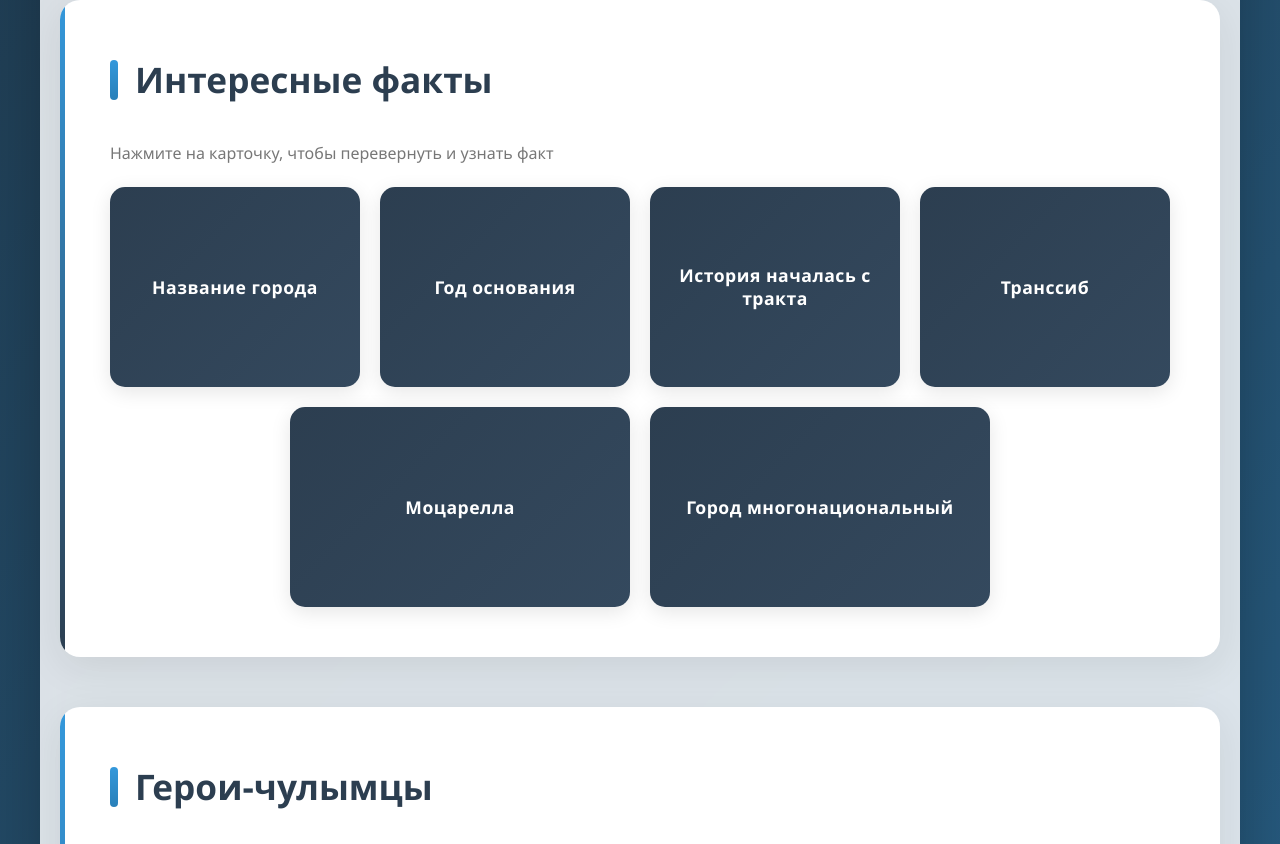
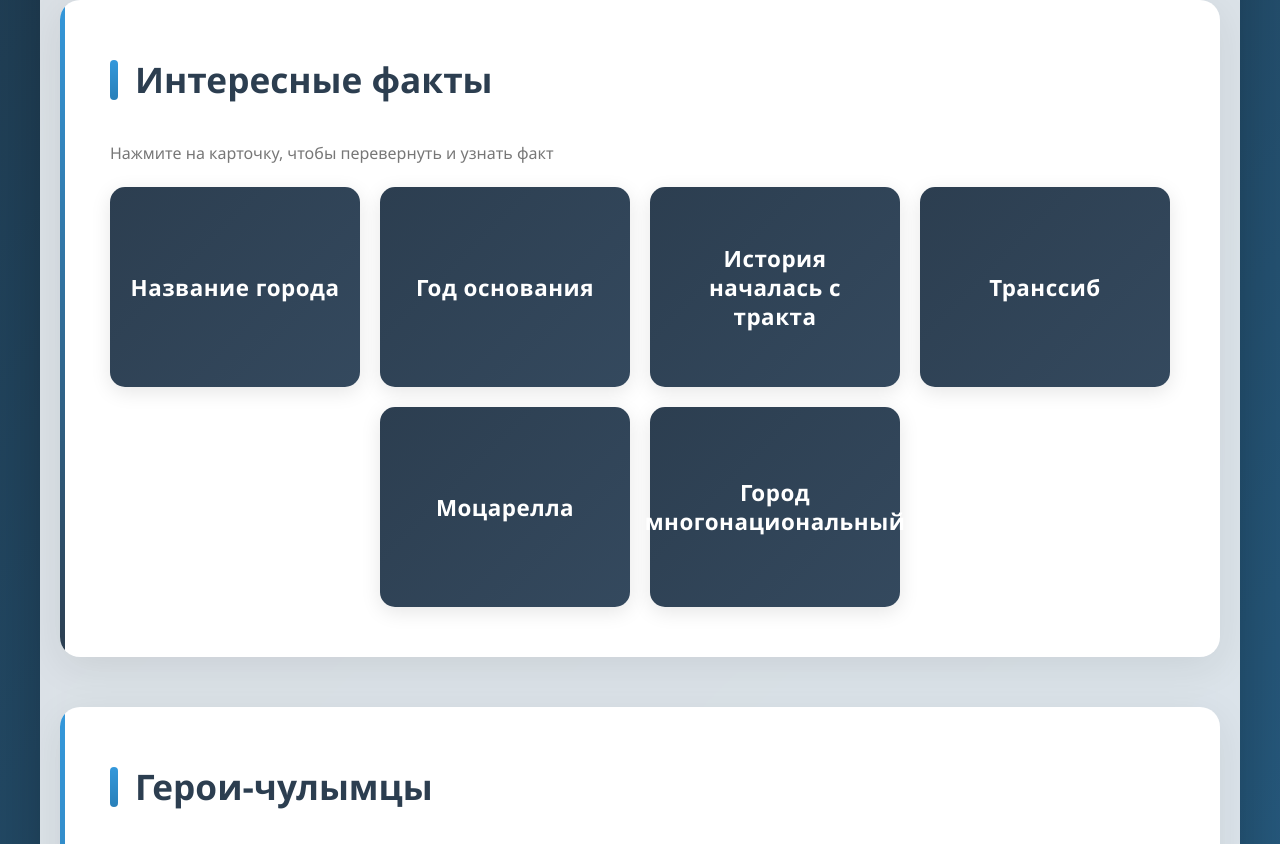
Before and after one commit to dargoma411-sys/chulim-gorod, a plain HTML site: page index.html in a window 1280 px wide. Shown: the part 5108-5952 px from the top of the page. Drawn offline with Linux system fonts and the light colour scheme.

Commit message:
Update index.html

```diff
--- a/index.html
+++ b/index.html
@@ -539,11 +539,18 @@
 
         .facts-row-2 {
             display: grid;
-            grid-template-columns: repeat(2, 1fr);
+            grid-template-columns: repeat(4, 1fr);
             gap: 20px;
-            max-width: 66%;
-            margin: 20px auto 0;
+            margin-top: 20px;
             perspective: 1000px;
+        }
+
+        .facts-row-2 .fact-card:nth-child(1) {
+            grid-column: 2;
+        }
+
+        .facts-row-2 .fact-card:nth-child(2) {
+            grid-column: 3;
         }
 
         .fact-card {
@@ -575,7 +582,7 @@
         }
 
         .fact-front h4 {
-            font-size: 1.1rem;
+            font-size: 1.4rem;
             font-weight: 700;
             text-align: center;
             letter-spacing: 0.5px;
@@ -590,9 +597,9 @@
             background: linear-gradient(135deg, var(--accent), #2980b9);
             color: white;
             transform: rotateY(180deg);
-            font-size: 0.85rem;
+            font-size: 0.95rem;
             line-height: 1.5;
-            padding: 20px;
+            padding: 25px;
             display: flex;
             flex-direction: column;
             justify-content: center;
@@ -711,7 +718,9 @@
 
         @media (max-width: 1200px) {
             .facts-grid { grid-template-columns: repeat(2, 1fr); }
-            .facts-row-2 { max-width: 100%; }
+            .facts-row-2 { grid-template-columns: repeat(2, 1fr); }
+            .facts-row-2 .fact-card:nth-child(1) { grid-column: auto; }
+            .facts-row-2 .fact-card:nth-child(2) { grid-column: auto; }
         }
 
         @media (max-width: 768px) {
@@ -736,7 +745,9 @@
             }
             .gallery-full { grid-template-columns: 1fr; }
             .facts-grid { grid-template-columns: 1fr; }
-            .facts-row-2 { grid-template-columns: 1fr; max-width: 100%; }
+            .facts-row-2 { grid-template-columns: 1fr; }
+            .facts-row-2 .fact-card:nth-child(1) { grid-column: auto; }
+            .facts-row-2 .fact-card:nth-child(2) { grid-column: auto; }
             .lightbox-caption h4 { font-size: 1.1rem; }
             .lightbox-caption p { font-size: 0.85rem; }
             .lightbox-content img {
```
